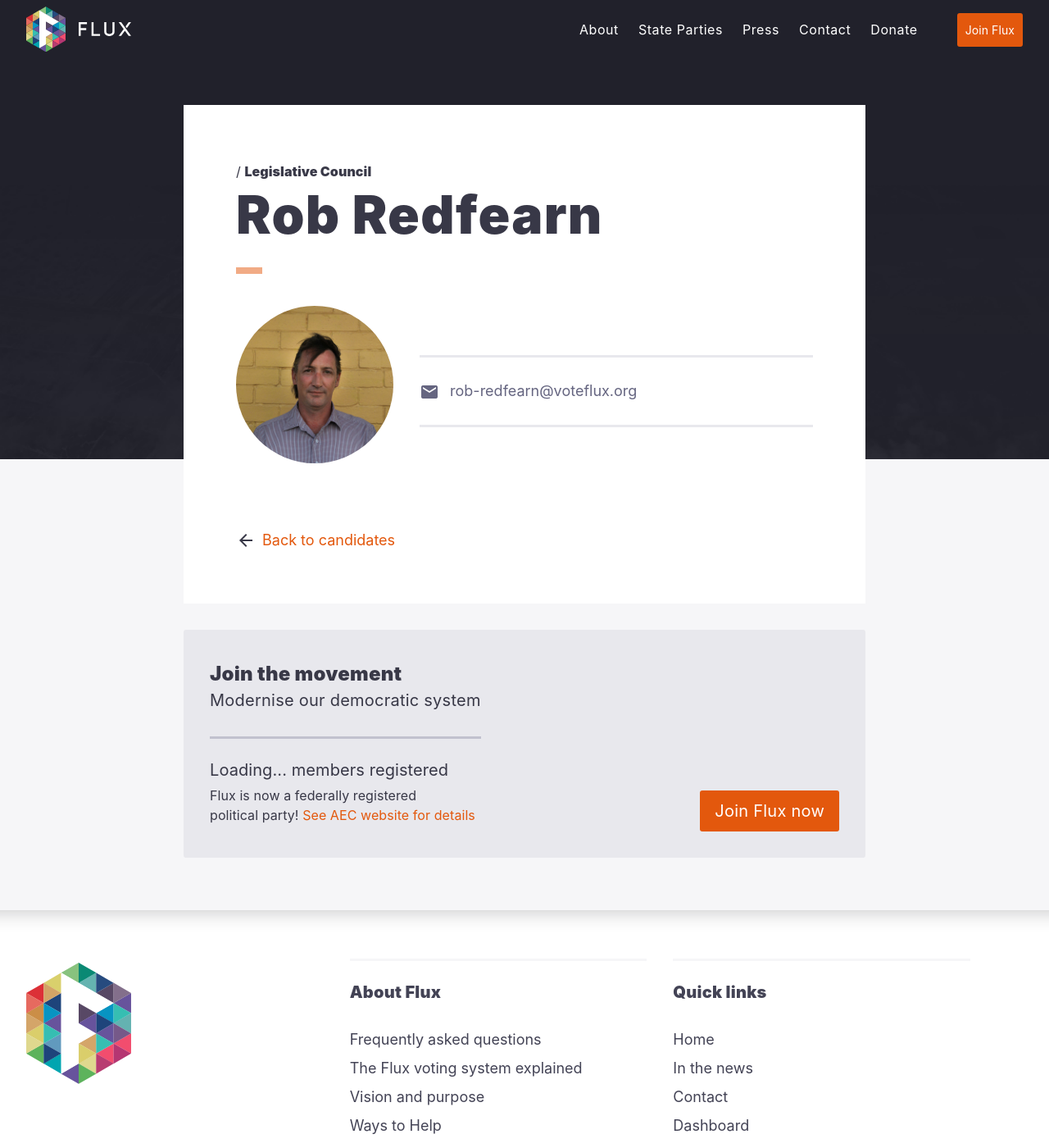
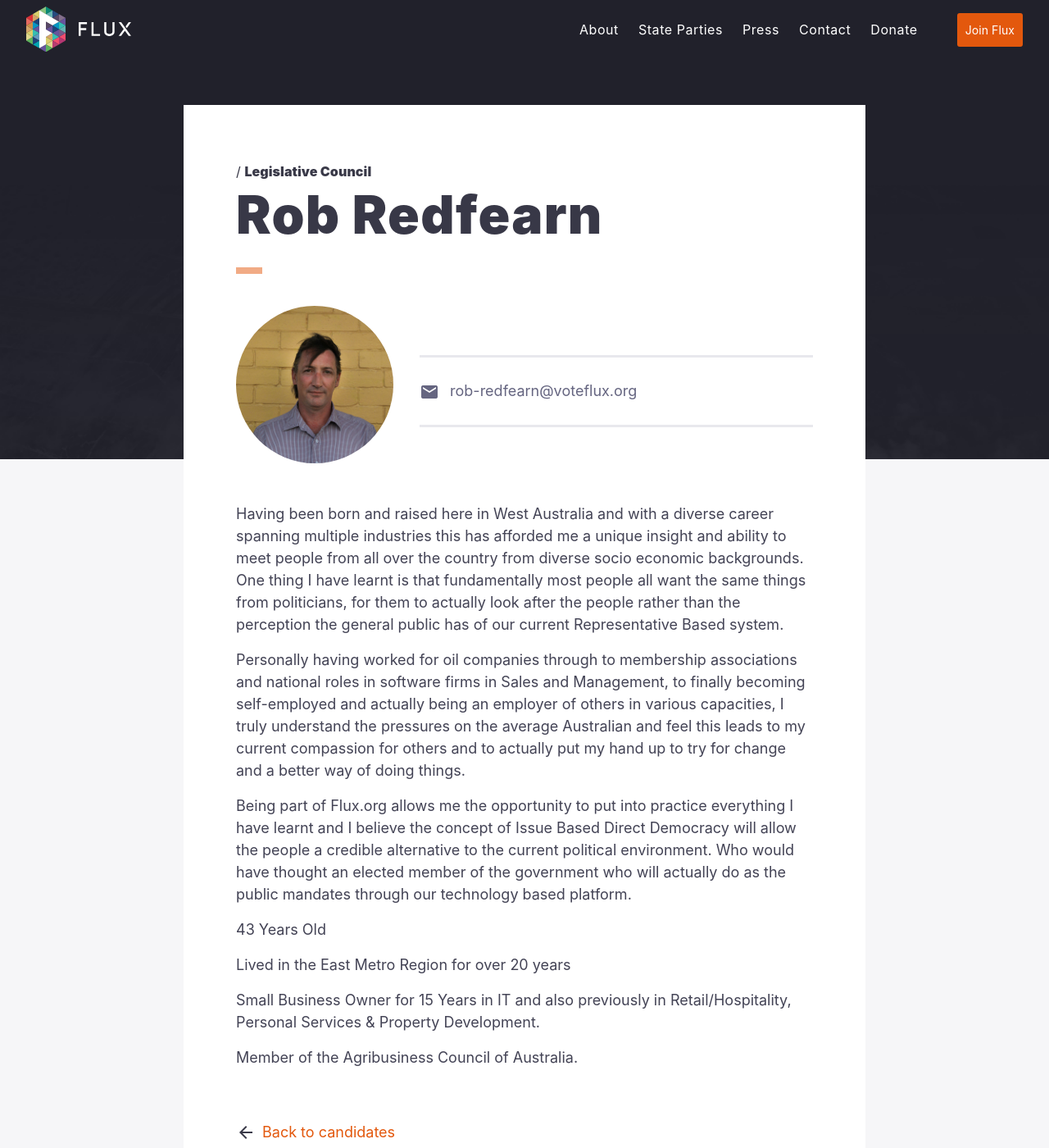
Before and after one commit to voteflux/flux-website-v2, a Jekyll site: the page built from _wa-candidates/rob-redfearn.html, in a window 1280 px wide and 1400 px high. Shown: the whole window at 82% size. Built offline with Jekyll 4.4.1, drawn with Linux system fonts in a browser that asks for light colours.

Commit message:
Added bio for rob

```diff
--- a/_wa-candidates/rob-redfearn.html
+++ b/_wa-candidates/rob-redfearn.html
@@ -10,4 +10,11 @@
 linkedin:
 twitter:
 bio:
+- Having been born and raised here in West Australia and with a diverse career spanning multiple industries this has afforded me a unique insight and ability to meet people from all over the country from diverse socio economic backgrounds. One thing I have learnt is that fundamentally most people all want the same things from politicians, for them to actually look after the people rather than the perception the general public has of our current Representative Based system.
+- Personally having worked for oil companies through to membership associations and national roles in software firms in Sales and Management, to finally becoming self-employed and actually being an employer of others in various capacities, I truly understand the pressures on the average Australian and feel this leads to my current compassion for others and to actually put my hand up to try for change and a better way of doing things.
+- Being part of Flux.org allows me the opportunity to put into practice everything I have learnt and I believe the concept of Issue Based Direct Democracy will allow the people a credible alternative to the current political environment. Who would have thought an elected member of the government who will actually do as the public mandates through our technology based platform.
+- 43 Years Old
+- Lived in the East Metro Region for over 20 years
+- Small Business Owner for 15 Years in IT and also previously in Retail/Hospitality, Personal Services & Property Development.
+- Member of the Agribusiness Council of Australia.
 ---
```
